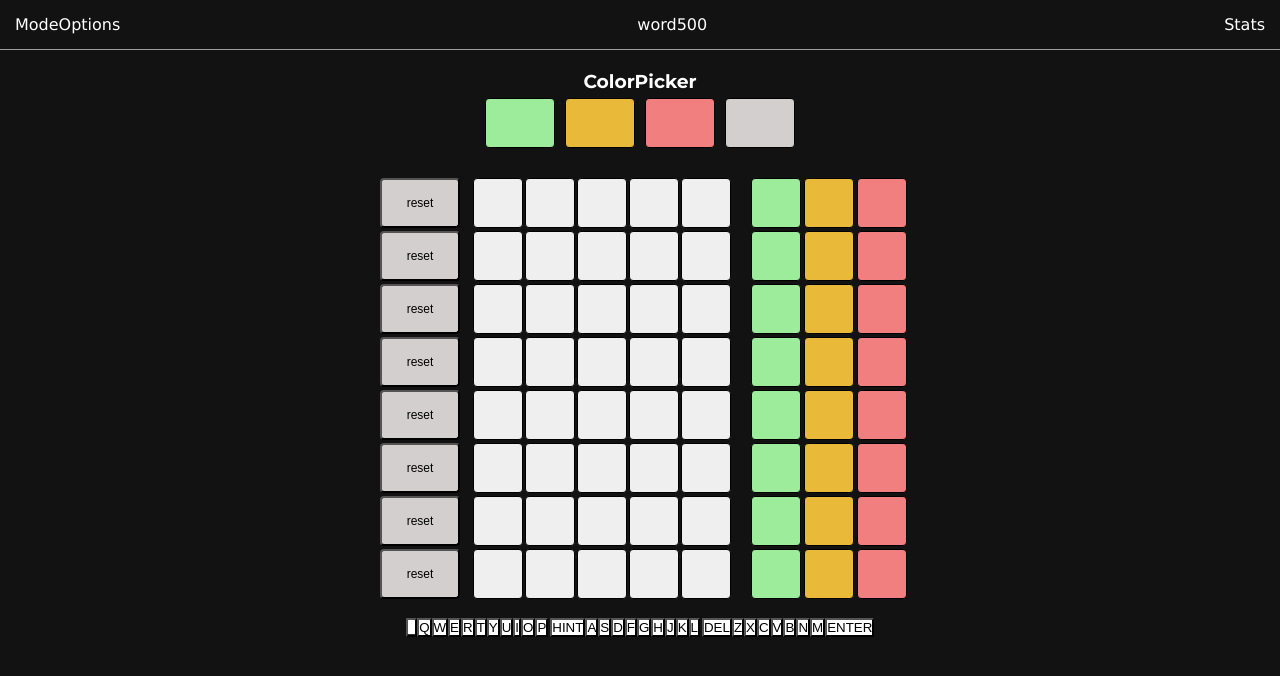
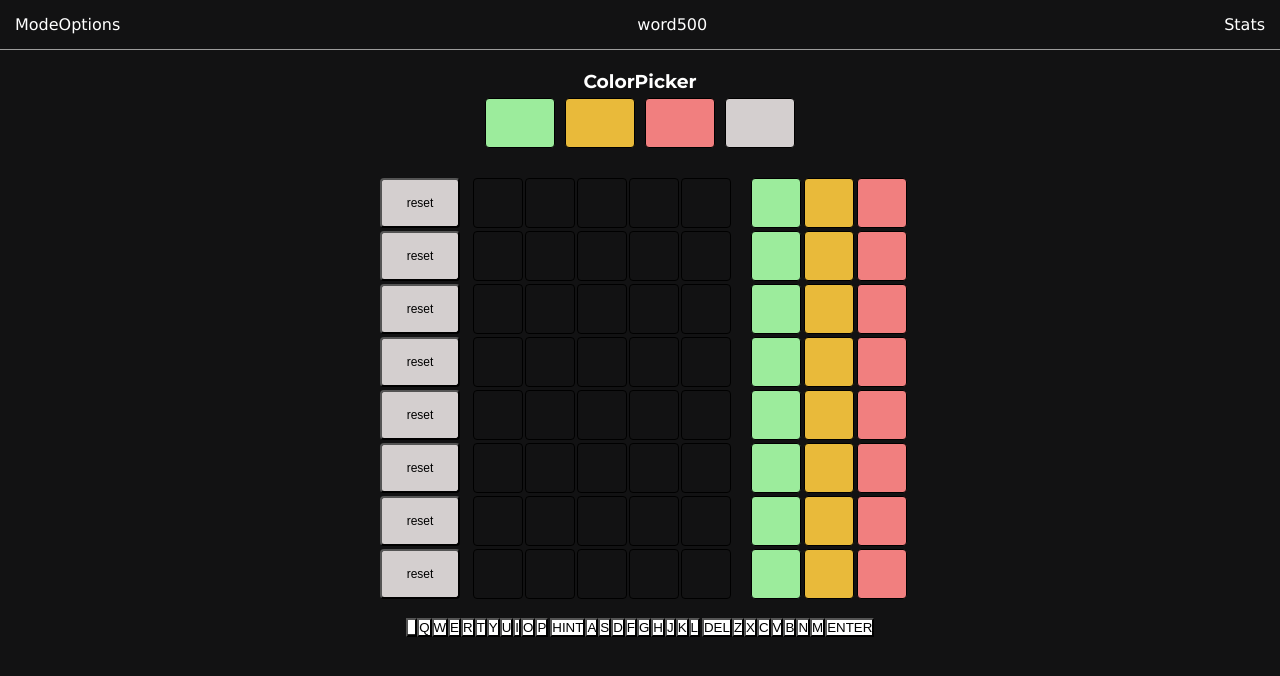
Before and after one commit to trialnerr/Nerd500-word500clone, a React app: page / in a window 1280 px wide. Shown: the top 676 px of the page. Built offline with nearby package versions, Linux system fonts and the light colour scheme.

Commit message:
changed yellow color hex

```diff
--- a/client/components/Square.jsx
+++ b/client/components/Square.jsx
@@ -8,7 +8,7 @@ export default function Square({ value, reset }) {
     red: '#f17f7f',
     green: '#9cec9c',
     white: '#d4cfcf',
-    yellow: '#ffd900',
+    yellow: '#e9ba3a',
   };
 
   const currentColor = useSelector((state) => state.game.currentColor);
@@ -26,12 +26,12 @@ export default function Square({ value, reset }) {
   }
 
   return (
-    <button
+    <div
       onClick={handleClick}
       className='square'
       style={{ backgroundColor }}
     >
       {value}
-    </button>
+    </div>
   );
 }
```
